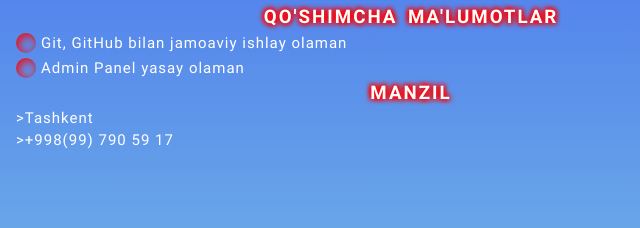
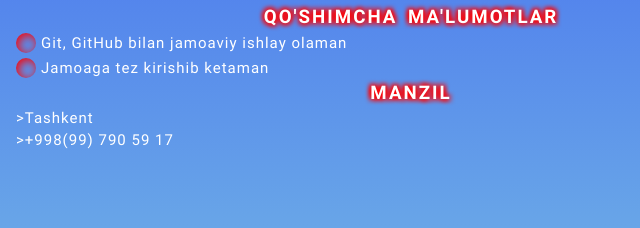
Before and after one commit to kamoliddin5917/portfolio, a website: page index.html in a window 1280 px wide. Shown: the part 2408-2636 px from the top of the page, 389-1029 px from the left. Drawn offline with Linux system fonts and the light colour scheme.

Commit message:
about inform my

```diff
--- a/index.html
+++ b/index.html
@@ -485,7 +485,7 @@
                 data-aos="fade-right"
                 data-aos-duration="1500"
               >
-                Admin Panel yasay olaman
+                Jamoaga tez kirishib ketaman
               </p>
               <h3
                 class="h3 animation"
```
